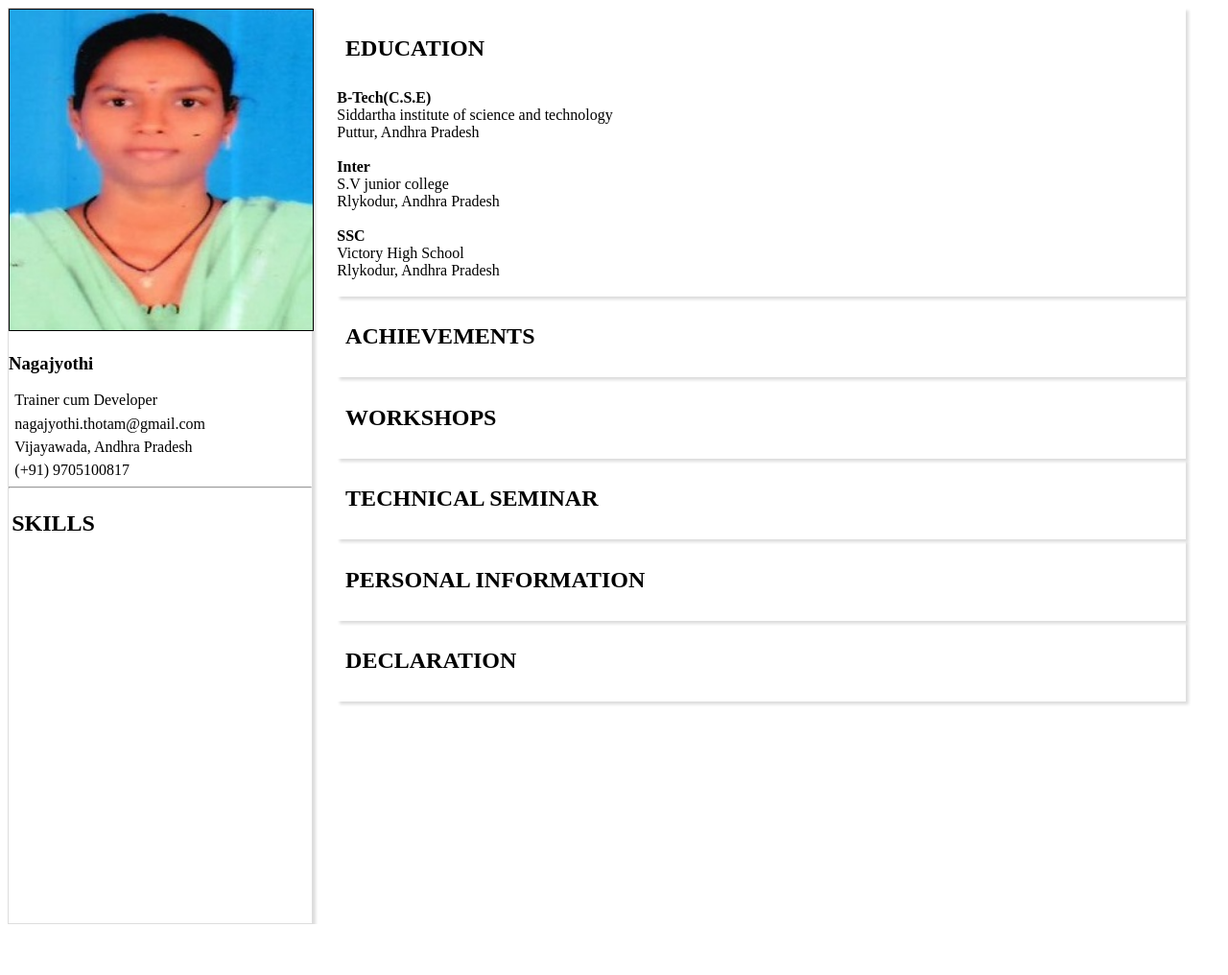
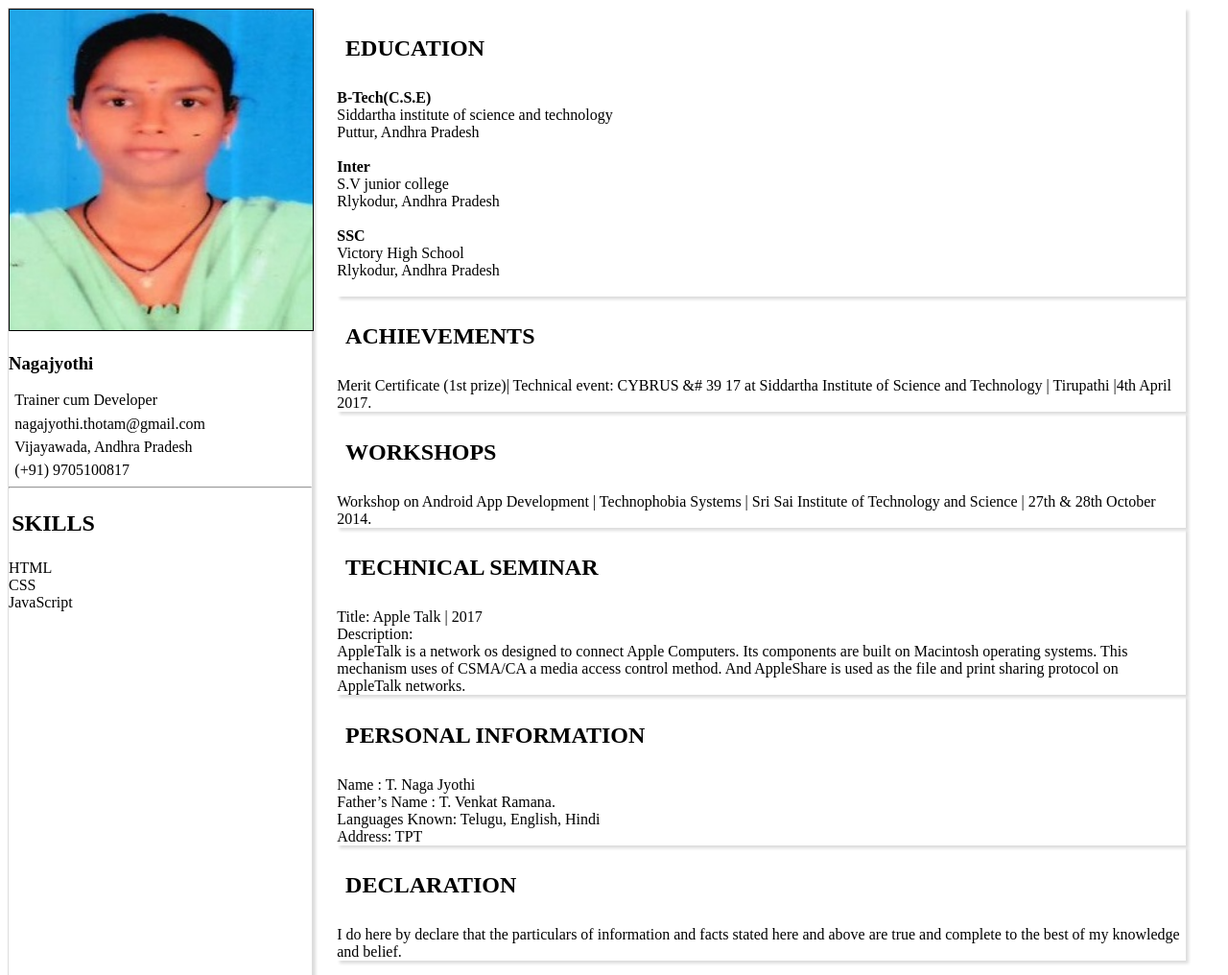
Before and after one commit to SindhuCheboyina/Resume-Builder, a plain HTML site: page n.html in a window 1280 px wide. Shown: the whole page at 96% size. Before the commit the page ends 963 px from the top, so only its background shows below. Drawn offline with Linux system fonts and the light colour scheme; files whose address does not match are found by name.

Commit message:
changed path for js file

```diff
--- a/n.html
+++ b/n.html
@@ -81,7 +81,7 @@
           <h4>&nbsp &nbsp Description</h4>
           <p> AppleTalk is a network operating system designed to connect Apple Computers. Its components are built on Macintosh operating systems. This mechanism uses of CSMA/CA a media access control method.  And AppleShare is used as the file and print sharing protocol on AppleTalk networks.</p-->
      </div>
-     <script src="scripts/main.js" async></script>
+     <script src="main.js" async></script>
  </div>
  <div class="col-4">
   <h2>PERSONAL INFORMATION</h2>
```
